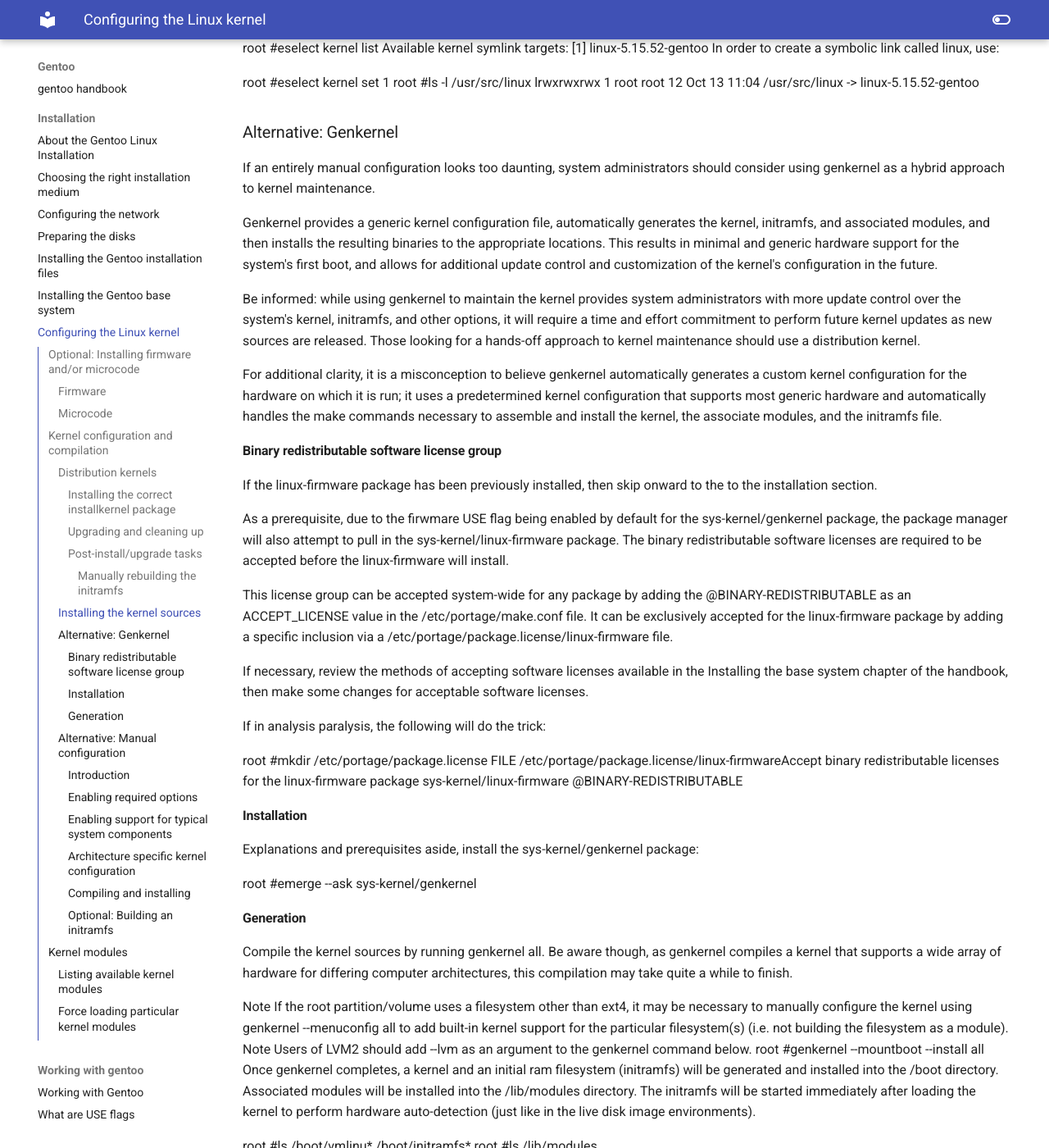
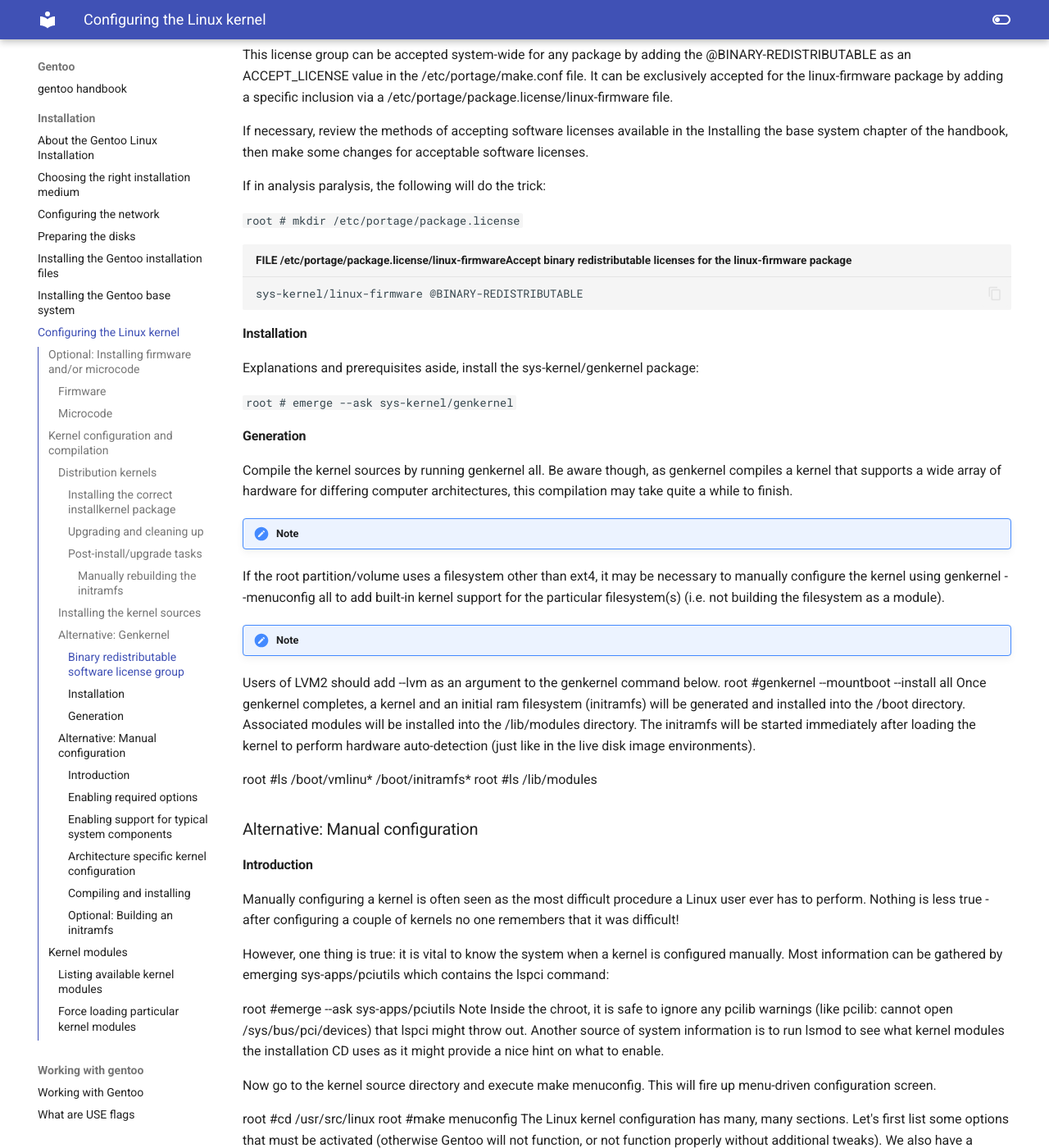
Before and after one commit to floviken/mkdocs, an MkDocs documentation site: the page built from docs/gentoo/installation/07-Configuring the linux kernel.md, in a window 1280 px wide and 1400 px high, scrolled down 4236 px. Shown: the whole window at 82% size. Built offline with MkDocs 1.6.1 and Material for MkDocs 9.7.7, drawn with Linux system fonts in a browser that asks for light colours; some of the changed text lies outside the part shown.

Commit message:
Update 07-Configuring the linux kernel.md

````diff
--- a/docs/gentoo/installation/07-Configuring the linux kernel.md
+++ b/docs/gentoo/installation/07-Configuring the linux kernel.md
@@ -1,29 +1,4 @@
 # Configuring the Linux kernel
-- [Configuring the Linux kernel](#configuring-the-linux-kernel)
-  - [Optional: Installing firmware and/or microcode](#optional-installing-firmware-andor-microcode)
-    - [Firmware](#firmware)
-    - [Microcode](#microcode)
-  - [Kernel configuration and compilation](#kernel-configuration-and-compilation)
-    - [Distribution kernels](#distribution-kernels)
-      - [Installing the correct installkernel package](#installing-the-correct-installkernel-package)
-      - [Upgrading and cleaning up](#upgrading-and-cleaning-up)
-      - [Post-install/upgrade tasks](#post-installupgrade-tasks)
-        - [Manually rebuilding the initramfs](#manually-rebuilding-the-initramfs)
-    - [Installing the kernel sources](#installing-the-kernel-sources)
-    - [Alternative: Genkernel](#alternative-genkernel)
-      - [Binary redistributable software license group](#binary-redistributable-software-license-group)
-      - [Installation](#installation)
-      - [Generation](#generation)
-    - [Alternative: Manual configuration](#alternative-manual-configuration)
-      - [Introduction](#introduction)
-      - [Enabling required options](#enabling-required-options)
-      - [Enabling support for typical system components](#enabling-support-for-typical-system-components)
-      - [Architecture specific kernel configuration](#architecture-specific-kernel-configuration)
-      - [Compiling and installing](#compiling-and-installing)
-      - [Optional: Building an initramfs](#optional-building-an-initramfs)
-  - [Kernel modules](#kernel-modules)
-    - [Listing available kernel modules](#listing-available-kernel-modules)
-    - [Force loading particular kernel modules](#force-loading-particular-kernel-modules)
 
 ## Optional: Installing firmware and/or microcode
 
@@ -73,26 +48,29 @@
 
 Before using the distribution kernels, please verify that the correct installkernel package for the system has been installed. When using systemd-boot (formerly gummiboot) as the bootloader, install:
 
-root #emerge --ask sys-kernel/installkernel-systemd-boot
+`root # emerge --ask sys-kernel/installkernel-systemd-boot`
+
 When using a traditional a /boot layout (e.g. GRUB, LILO, etc.), the gentoo variant should be installed by default. If in doubt:
 
-root #emerge --ask sys-kernel/installkernel-gentoo
+`root # emerge --ask sys-kernel/installkernel-gentoo`
+
 Installing a distribution kernel
 To build a kernel with Gentoo patches from source, type:
 
-root #emerge --ask sys-kernel/gentoo-kernel
+`root # emerge --ask sys-kernel/gentoo-kernel`
 System administrators who want to avoid compiling the kernel sources locally can instead use precompiled kernel images:
 
-root #emerge --ask sys-kernel/gentoo-kernel-bin
+root # emerge --ask sys-kernel/gentoo-kernel-bin
 
 #### Upgrading and cleaning up
 
 Once the kernel is installed, the package manager will automatically update it to newer versions. The previous versions will be kept until the package manager is requested to clean up stale packages. To reclaim disk space, stale packages can be trimmed by periodically running emerge with the --depclean option:
 
-root #emerge --depclean
+`root # emerge --depclean`
+
 Alternatively, to specifically clean up old kernel versions:
 
-root #emerge --prune sys-kernel/gentoo-kernel sys-kernel/gentoo-kernel-bin
+`root # emerge --prune sys-kernel/gentoo-kernel sys-kernel/gentoo-kernel-bin`
 
 #### Post-install/upgrade tasks
 
@@ -107,8 +85,8 @@
 root #emerge --ask @module-rebuild
 If any kernel modules (e.g. ZFS) are needed at early boot, rebuild the initramfs afterward via:
 
-root #emerge --config sys-kernel/gentoo-kernel
-root #emerge --config sys-kernel/gentoo-kernel-bin
+`root # emerge --config sys-kernel/gentoo-kernel`
+`root # emerge --config sys-kernel/gentoo-kernel-bin`
 
 ### Installing the kernel sources
 
@@ -118,7 +96,8 @@
 
 Choose an appropriate kernel source and install it using emerge:
 
-root #emerge --ask sys-kernel/gentoo-sources
+`root # emerge --ask sys-kernel/gentoo-sources`
+
 This will install the Linux kernel sources in /usr/src/ using the specific kernel version in the path. It will not create a symbolic link by itself without USE=symlink being enabled on the chosen kernel sources package.
 
 It is conventional for a /usr/src/linux symlink to be maintained, such that it refers to whichever sources correspond with the currently running kernel. However, this symbolic link will not be created by default. An easy way to create the symbolic link is to utilize eselect's kernel module.
@@ -127,7 +106,8 @@
 
 First, list all installed kernels:
 
-root #eselect kernel list
+```sh
+root # eselect kernel list
 Available kernel symlink targets:
   [1]   linux-5.15.52-gentoo
 In order to create a symbolic link called linux, use:
@@ -135,6 +115,7 @@
 root #eselect kernel set 1
 root #ls -l /usr/src/linux
 lrwxrwxrwx    1 root   root    12 Oct 13 11:04 /usr/src/linux -> linux-5.15.52-gentoo
+```
 
 ### Alternative: Genkernel
 
@@ -158,23 +139,26 @@
 
 If in analysis paralysis, the following will do the trick:
 
-root #mkdir /etc/portage/package.license
-FILE /etc/portage/package.license/linux-firmwareAccept binary redistributable licenses for the linux-firmware package
+`root # mkdir /etc/portage/package.license`
+
+```sh title="FILE /etc/portage/package.license/linux-firmwareAccept binary redistributable licenses for the linux-firmware package"
 sys-kernel/linux-firmware @BINARY-REDISTRIBUTABLE
+```
 
 #### Installation
 
 Explanations and prerequisites aside, install the sys-kernel/genkernel package:
 
-root #emerge --ask sys-kernel/genkernel
+`root # emerge --ask sys-kernel/genkernel`
 
 #### Generation
 
 Compile the kernel sources by running genkernel all. Be aware though, as genkernel compiles a kernel that supports a wide array of hardware for differing computer architectures, this compilation may take quite a while to finish.
 
- Note
+!!! Note
 If the root partition/volume uses a filesystem other than ext4, it may be necessary to manually configure the kernel using genkernel --menuconfig all to add built-in kernel support for the particular filesystem(s) (i.e. not building the filesystem as a module).
- Note
+
+!!! Note
 Users of LVM2 should add --lvm as an argument to the genkernel command below.
 root #genkernel --mountboot --install all
 Once genkernel completes, a kernel and an initial ram filesystem (initramfs) will be generated and installed into the /boot directory. Associated modules will be installed into the /lib/modules directory. The initramfs will be started immediately after loading the kernel to perform hardware auto-detection (just like in the live disk image environments).
````
